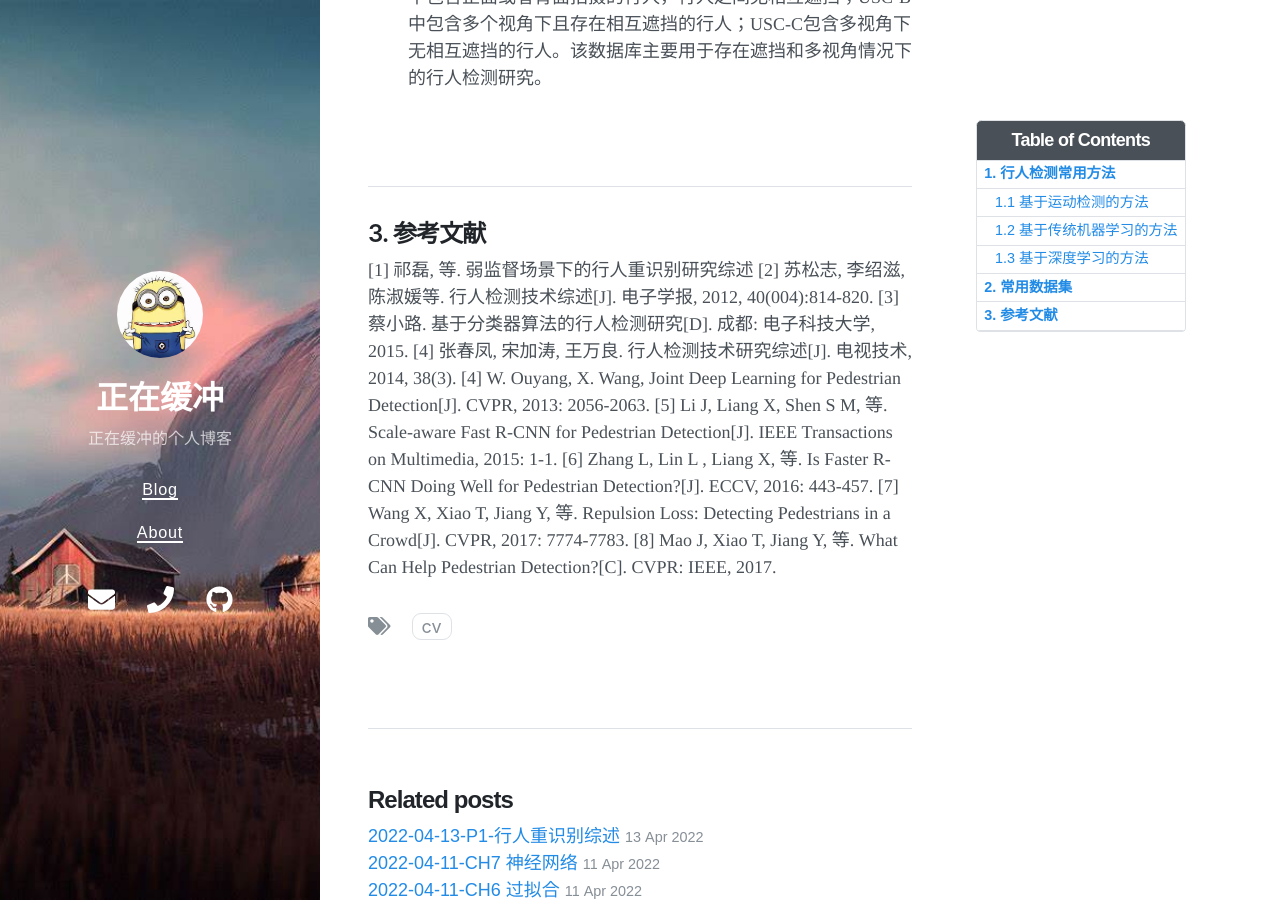
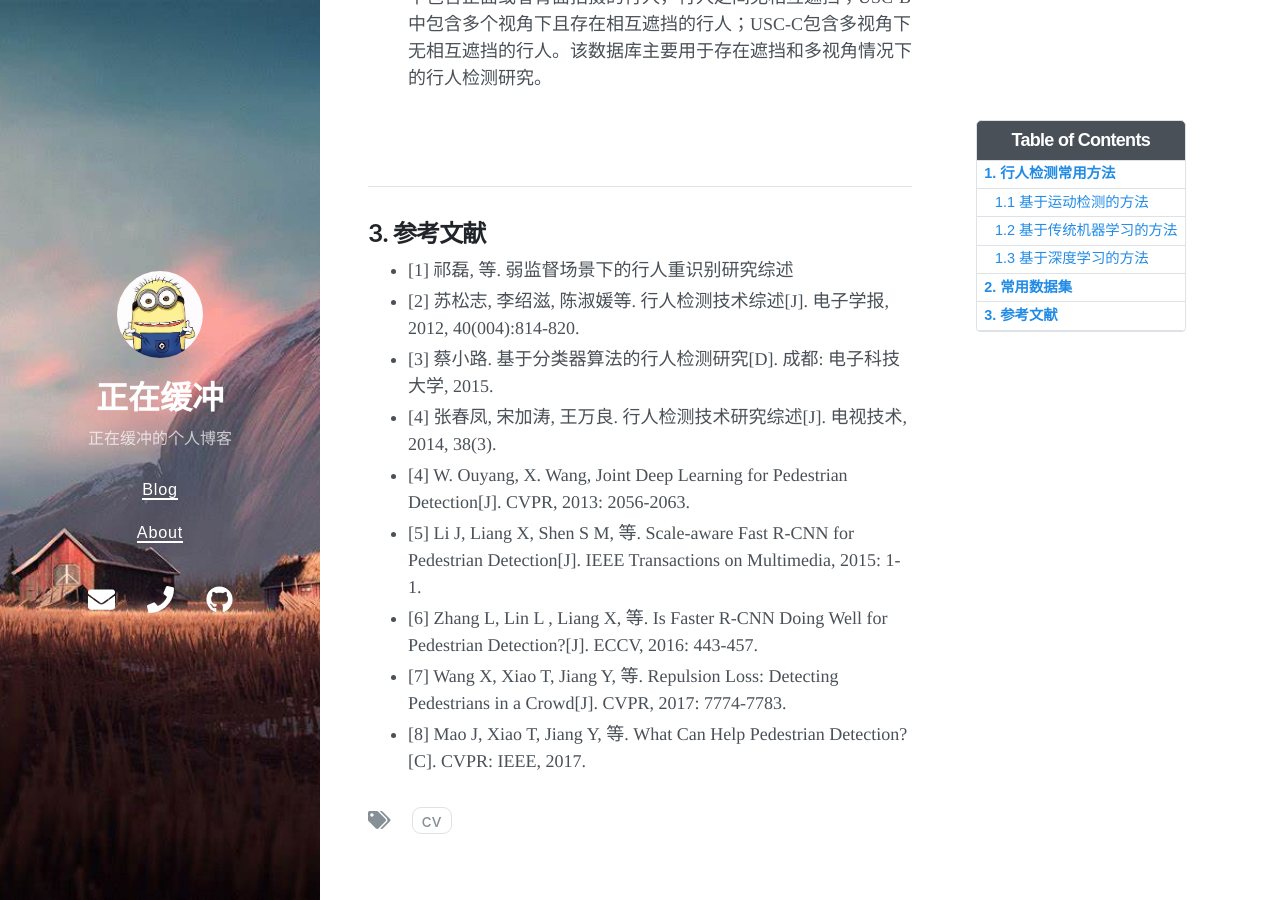
Before and after one commit to Zzhc3321/personal-blog.github.io, a Jekyll site: the page built from _posts/2022-04-13-P2-行人检测综述.md, in a window 1280 px wide and 900 px high, scrolled down 3202 px. Built offline with Jekyll 4.4.1, drawn with Linux system fonts in a browser that asks for light colours; nearby versions of some CDN libraries.

Commit message:
修改文件: _posts/2022-04-13-P2-行人检测综述.md

```diff
--- a/_posts/2022-04-13-P2-行人检测综述.md
+++ b/_posts/2022-04-13-P2-行人检测综述.md
@@ -144,12 +144,12 @@ author: zzhc
 
 ## 3. 参考文献
 
-[1] 祁磊, 等. 弱监督场景下的行人重识别研究综述
-[2] 苏松志, 李绍滋, 陈淑媛等. 行人检测技术综述[J]. 电子学报, 2012, 40(004):814-820.
-[3] 蔡小路. 基于分类器算法的行人检测研究[D]. 成都: 电子科技大学, 2015.
-[4] 张春凤, 宋加涛, 王万良. 行人检测技术研究综述[J]. 电视技术, 2014, 38(3).
-[4] W. Ouyang, X. Wang, Joint Deep Learning for Pedestrian Detection[J]. CVPR, 2013: 2056-2063.
-[5] Li J, Liang X, Shen S M, 等. Scale-aware Fast R-CNN for Pedestrian Detection[J]. IEEE Transactions on Multimedia, 2015: 1-1.
-[6] Zhang L, Lin L , Liang X, 等. Is Faster R-CNN Doing Well for Pedestrian Detection?[J]. ECCV, 2016: 443-457.
-[7] Wang X, Xiao T, Jiang Y, 等. Repulsion Loss: Detecting Pedestrians in a Crowd[J]. CVPR, 2017: 7774-7783.
-[8] Mao J, Xiao T, Jiang Y, 等. What Can Help Pedestrian Detection?[C]. CVPR: IEEE, 2017.
+ - [1] 祁磊, 等. 弱监督场景下的行人重识别研究综述
+ - [2] 苏松志, 李绍滋, 陈淑媛等. 行人检测技术综述[J]. 电子学报, 2012, 40(004):814-820.
+ - [3] 蔡小路. 基于分类器算法的行人检测研究[D]. 成都: 电子科技大学, 2015.
+ - [4] 张春凤, 宋加涛, 王万良. 行人检测技术研究综述[J]. 电视技术, 2014, 38(3).
+ - [4] W. Ouyang, X. Wang, Joint Deep Learning for Pedestrian Detection[J]. CVPR, 2013: 2056-2063.
+ - [5] Li J, Liang X, Shen S M, 等. Scale-aware Fast R-CNN for Pedestrian Detection[J]. IEEE Transactions on Multimedia, 2015: 1-1.
+ - [6] Zhang L, Lin L , Liang X, 等. Is Faster R-CNN Doing Well for Pedestrian Detection?[J]. ECCV, 2016: 443-457.
+ - [7] Wang X, Xiao T, Jiang Y, 等. Repulsion Loss: Detecting Pedestrians in a Crowd[J]. CVPR, 2017: 7774-7783.
+ - [8] Mao J, Xiao T, Jiang Y, 等. What Can Help Pedestrian Detection?[C]. CVPR: IEEE, 2017.
```
